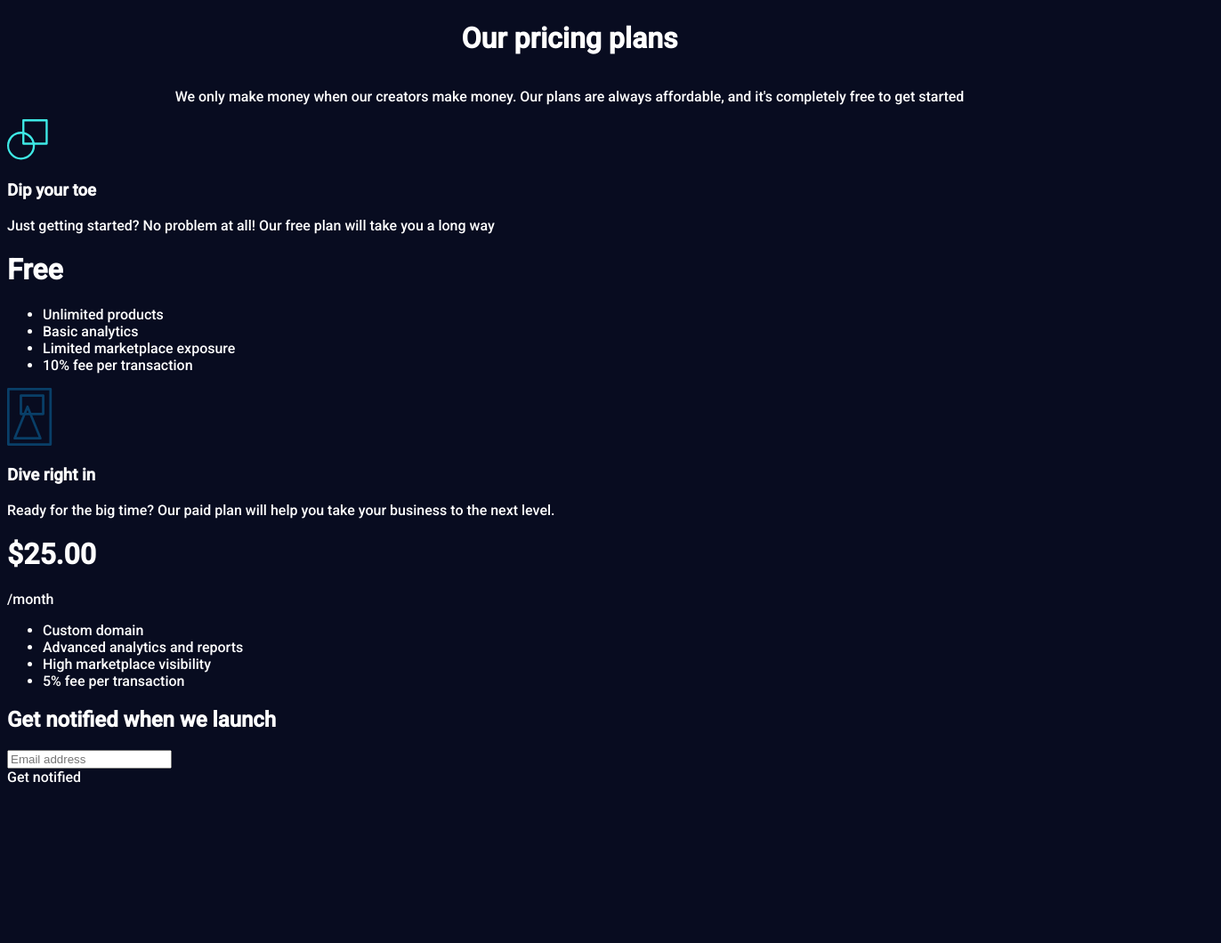
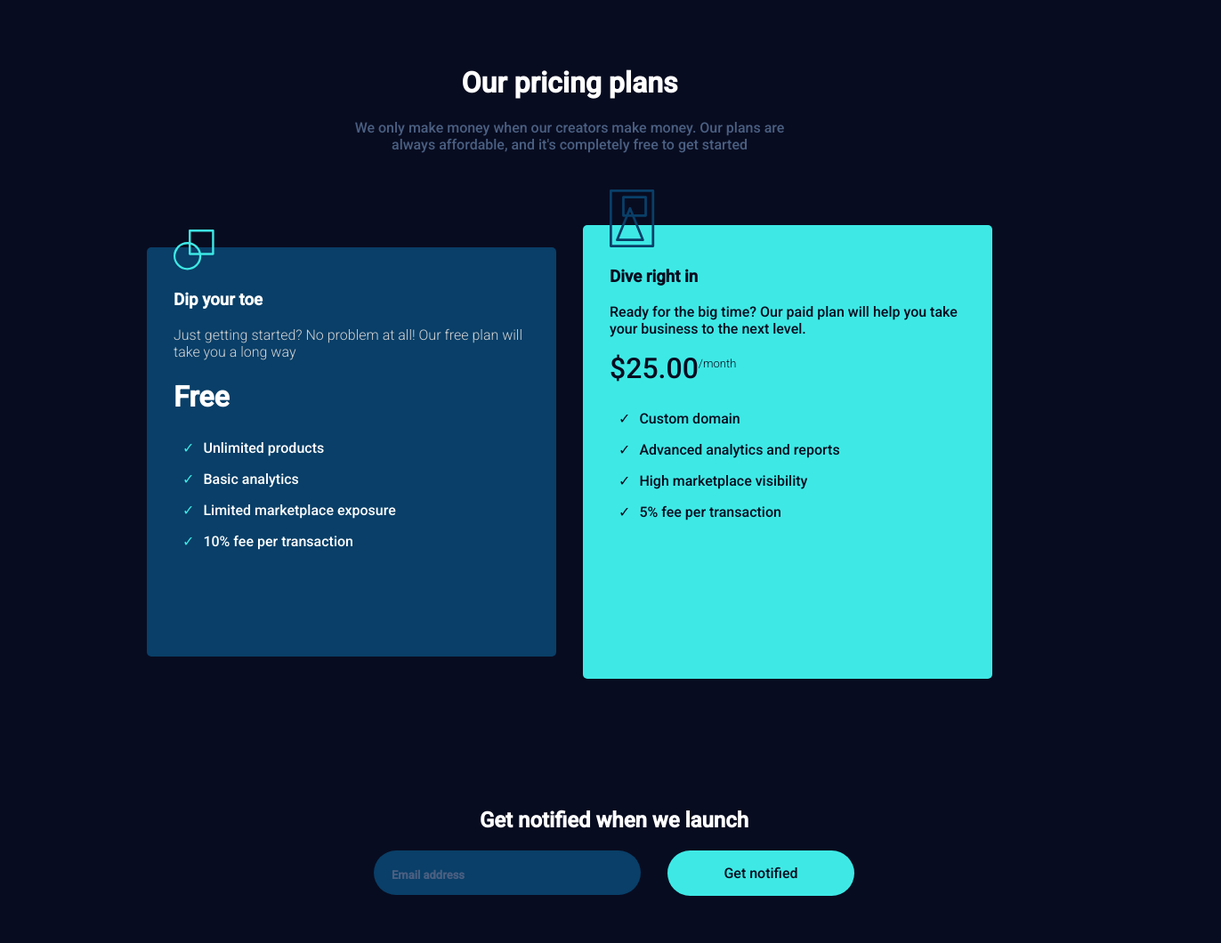
Before and after one commit to archana5075/landing-page, a plain HTML site: page index.html in a window 1280 px wide. Shown: the part 1080-2140 px from the top of the page at 89% size, 1372 px wide, since content can reach past the window. Before the commit the page ends 1971 px from the top, so only its background shows below. Drawn offline with Linux system fonts and the light colour scheme.

Commit message:
Modified index.html and style.css to make it look like pre-launch screenshot

```diff
--- a/index.html
+++ b/index.html
@@ -8,7 +8,7 @@
     <link rel="stylesheet" href="style.css">
     <link rel="preconnect" href="https://fonts.googleapis.com">
 <link rel="preconnect" href="https://fonts.gstatic.com" crossorigin>
-<link href="https://fonts.googleapis.com/css2?family=Roboto:wght@500&display=swap" rel="stylesheet">
+<link href="https://fonts.googleapis.com/css2?family=Roboto:ital,wght@0,300;0,500;1,300&display=swap" rel="stylesheet">
     <title>Maker</title>
 </head>
 <body>
@@ -51,12 +51,14 @@
                 <p>Selling online means not being pinned down. Want to work AND travel? Go for it!</p>
                </div>
            </div>
+
+           <div class="pricing-plan-container">
             <div class="pricing-plan-header">
                 <h1>Our pricing plans</h1>
-            </div>
-            <div class="pricing-plan-header-text">
                  <p> We only make money when our creators make money. Our plans are always affordable, and it's completely free to get started</p>
            </div>
+
+
            </div>
 
            <div class="pricing-plan-main">
@@ -67,19 +69,13 @@
                   <div class="pricing-header-left">
                       <h3>Dip your toe</h3>
                       <p>Just getting started? No problem at all! Our free plan will take you a long way</p>
-                </div>
-                  <div class="pricing-main-left">
-                      <div class="pricing-main-header-left">
                       <h1>Free</h1>
-                          <div class="pricing-main-list-left">
                        <ul>
                           <li>Unlimited products</li>
                           <li>Basic analytics</li>
                           <li>Limited marketplace exposure</li>
                           <li>10% fee per transaction</li>
                       </ul>
-                          </div>
-                      </div>
                   </div>
               </div>
               <div class="pricing-plan-box-right">
@@ -92,8 +88,7 @@
               </div>
                 <div class="pricing-main-right">
                     <div class="pricing-main-header-right">
-                        <h1>$25.00</h1><span>/month</span>
-                        <div class="pricing-main-list-right">
+                        <div class="price">$25.00<sup>/month</sup></div>
                             <ul>
                                 <li>Custom domain</li>
                                 <li>Advanced analytics and reports</li>
@@ -105,12 +100,16 @@
             </div>
            </div>
        </div>
+
+       <div class="footer">
+           <div class="footer-title">
+               <h2>Get notified when we launch</h2>
            </div>
 
-       <div class="footer">
-           <div class="footer-title"><h2>Get notified when we launch</h2></div>
-           <div class="email-box">
-               <div class="email-address"><input type="text" placeholder="Email address"></div> <div class="btn-notified">Get notified</div>
+           <div class="email-address-box">
+            <div class="email-address"> Email address </div>
+            <div class="btn-notified">Get notified
+              </div>
            </div>
        </div>
 
--- a/style.css
+++ b/style.css
@@ -38,13 +38,147 @@ body {
   display: flex;
   justify-content: center;
   align-items: center;
-  margin: 30px;
-  padding: 70px;
 }
 
-.pricing-plan-header,
-.pricing-plan-header-text {
+.buttons > div > p {
+  color: #4a5f81;
+  text-align: justify;
+  margin: 20px;
+  width: 250px;
+}
+
+.buttons > div > h3 {
+  margin: 20px;
+}
+.button-box-up {
+  margin-top: -40px;
+}
+
+.buttons .button-box-up > img,
+.button-box-down > img {
+  background-color: #093f68;
+  border-radius: 35px;
+  margin: 40px;
+  padding: 45px;
+  width: 100px;
+  height: 100px;
+}
+
+.pricing-plan-container,
+.pricing-plan-main {
   display: flex;
   justify-content: center;
   align-items: center;
 }
+
+.pricing-plan-container > div {
+  margin: 30px;
+  padding: 20px;
+  text-align: center;
+  width: 40%;
+}
+.pricing-plan-container > div > p {
+  color: #4a5f81;
+}
+
+.pricing-plan-main > div {
+  margin: 15px;
+}
+.pricing-plan-box-left {
+  background-color: #093f68;
+  color: white;
+  border-radius: 5px;
+  padding: 30px;
+  width: 400px;
+  height: 400px;
+}
+
+.pricing-header-left > p {
+  color: lightgrey;
+  font-weight: lighter !important;
+}
+
+.pricing-header-left > ul li::before {
+  color: #3ee9e5;
+}
+
+.pricing-plan-box-left .pricing-logo {
+  margin-top: -50px;
+}
+
+.pricing-plan-box-right {
+  background-color: #3ee9e5;
+  color: #080c20;
+  border-radius: 5px;
+  padding: 30px;
+  width: 400px;
+  height: 450px;
+}
+
+.pricing-plan-box-right .pricing-logo {
+  margin-top: -70px;
+}
+
+.pricing-plan-box-right .price {
+  font-size: xx-large;
+}
+
+.pricing-plan-box-right .price > sup {
+  font-size: small;
+  font-weight: lighter;
+}
+
+ul {
+  list-style: none;
+  line-height: 35px;
+  margin: 0;
+  padding: 0;
+  margin-top: 20px;
+}
+
+ul li:before {
+  content: "✓";
+  padding: 10px;
+}
+
+.footer {
+  display: flex;
+  flex-direction: column;
+  align-items: center;
+  margin-top: 60px;
+  padding: 50px;
+  width: 100%;
+}
+
+.email-address-box {
+  display: flex;
+}
+
+.email-address-box .email-address {
+  background-color: #093f68;
+  color: #4a5f81;
+  font-weight: bold;
+  padding: 20px;
+  height: 10px;
+  width: 260px;
+  margin-right: 30px;
+  border-radius: 25px;
+  font-weight: bold;
+  font-size: small;
+  outline: none;
+  text-decoration: none;
+}
+
+.email-address-box .btn-notified {
+  background-color: #3ee9e5;
+  color: #080c20;
+  border-radius: 35px;
+  height: 1px;
+  width: 160px;
+  padding: 25px;
+  display: flex;
+  justify-content: center;
+  align-items: center;
+  outline: none;
+  text-decoration: none;
+}
```
Lines whose indentation alone changed are shown as unchanged.
